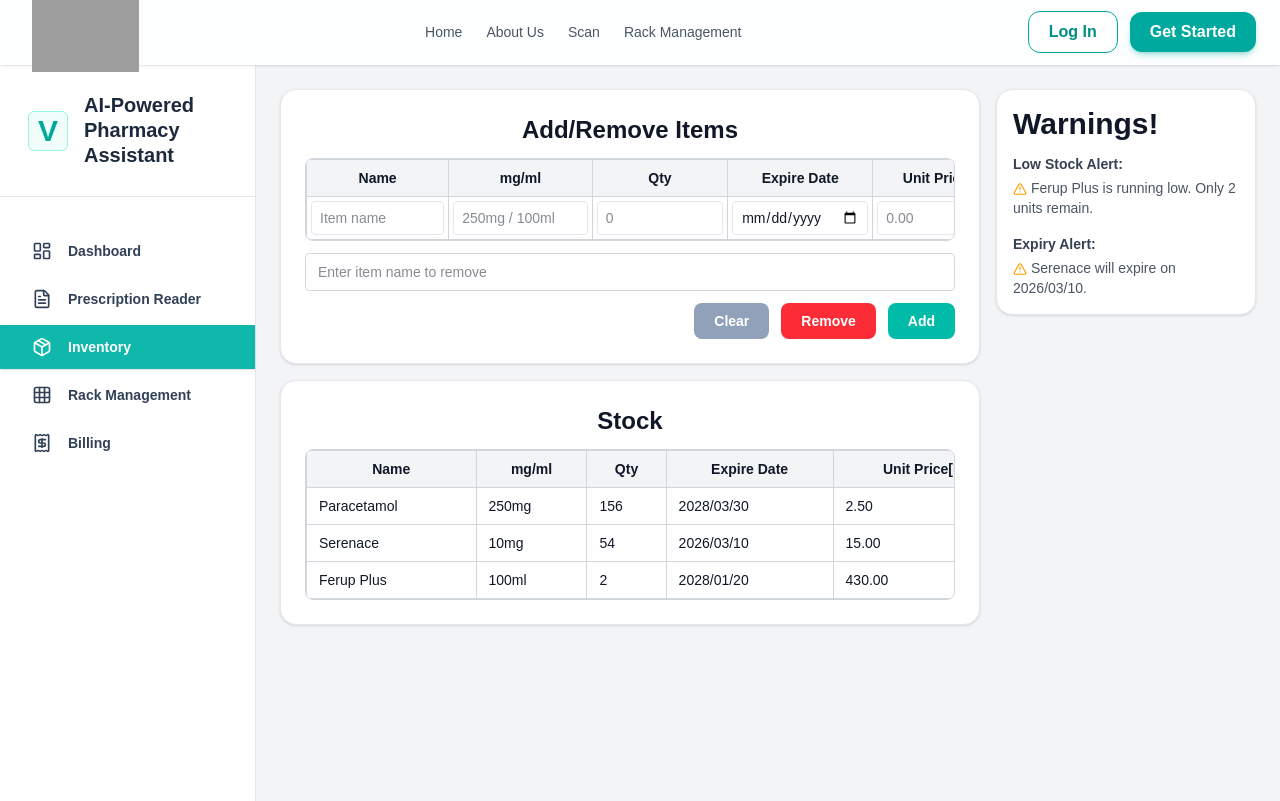
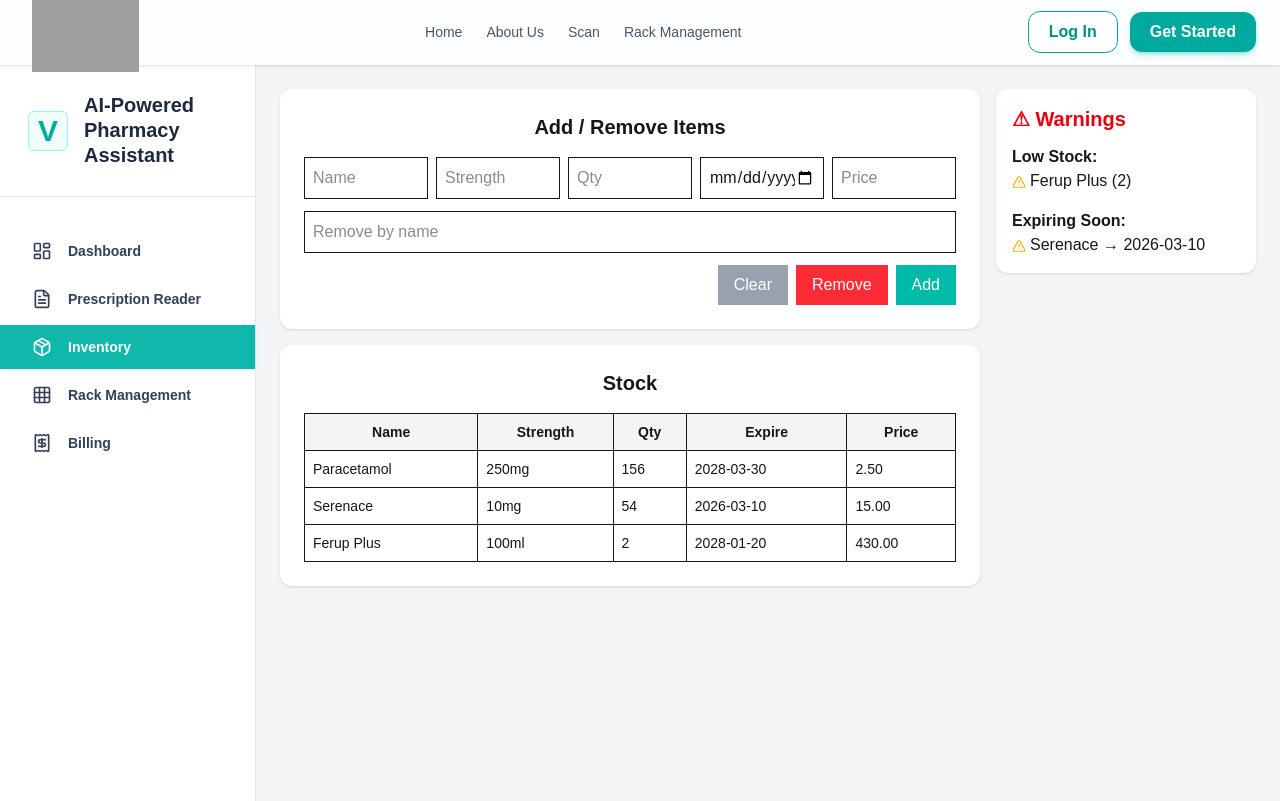
Before and after one commit to DLMJananjaya/Ai-popwered-Pharmacy-Assistant, a Next.js app in the folder pharmacy-assistant/: page /inventory in a window 1280 px wide. Built offline with nearby package versions, Linux system fonts and the light colour scheme; grey boxes are pictures that could not be loaded.

Commit message:
update pages

```diff
--- a/pharmacy-assistant/app/[...alwaysShow]/page.tsx
+++ b/pharmacy-assistant/app/[...alwaysShow]/page.tsx
@@ -9,20 +9,18 @@ interface PageProps {
 
 // 2. Apply the interface to the component
 function page({ params }: PageProps) {
-  console.log(params)
-
   return (
     <>
     <div className="text-black">
-      <h1 align="center">Please check Your URL</h1>
+      <h1 className="text-center">Please check Your URL</h1>
 
 
       <ul>
         {/* 3. Added optional chaining (?.) and the map index */}
-        {params?.alwaysShow?.map((item) => {
+        {params?.alwaysShow?.map((item, index) => {
           return (
             // 4. Added the required unique key prop
-            <li>
+            <li key={`${item}-${index}`}>
               {item}
             </li>
           )
--- a/pharmacy-assistant/app/inventory/page.tsx
+++ b/pharmacy-assistant/app/inventory/page.tsx
@@ -5,7 +5,9 @@ import Navbar from "../components/Navbar";
 import AppSidebar from "../components/AppSidebar";
 import { AlertTriangle } from "lucide-react";
 
+// ✅ TYPE
 type InventoryItem = {
+  id: string;
   name: string;
   strength: string;
   qty: number;
@@ -13,23 +15,48 @@ type InventoryItem = {
   unitPrice: number;
 };
 
+// ✅ INITIAL DATA (fixed date format)
 const INITIAL_ITEMS: InventoryItem[] = [
-  { name: "Paracetamol", strength: "250mg", qty: 156, expireDate: "2028/03/30", unitPrice: 2.5 },
-  { name: "Serenace", strength: "10mg", qty: 54, expireDate: "2026/03/10", unitPrice: 15.0 },
-  { name: "Ferup Plus", strength: "100ml", qty: 2, expireDate: "2028/01/20", unitPrice: 430.0 },
+  {
+    id: "1",
+    name: "Paracetamol",
+    strength: "250mg",
+    qty: 156,
+    expireDate: "2028-03-30",
+    unitPrice: 2.5,
+  },
+  {
+    id: "2",
+    name: "Serenace",
+    strength: "10mg",
+    qty: 54,
+    expireDate: "2026-03-10",
+    unitPrice: 15.0,
+  },
+  {
+    id: "3",
+    name: "Ferup Plus",
+    strength: "100ml",
+    qty: 2,
+    expireDate: "2028-01-20",
+    unitPrice: 430.0,
+  },
 ];
 
+// ✅ SAFE DATE FUNCTION
 const isWithinDays = (dateText: string, days: number) => {
-  const date = new Date(dateText.replaceAll("/", "-"));
-  if (Number.isNaN(date.getTime())) return false;
+  const date = new Date(dateText);
+  if (isNaN(date.getTime())) return false;
+
   const now = new Date();
   const diff = date.getTime() - now.getTime();
-  const daysDiff = diff / (1000 * 60 * 60 * 24);
-  return daysDiff >= 0 && daysDiff <= days;
+
+  return diff >= 0 && diff <= days * 24 * 60 * 60 * 1000;
 };
 
 export default function InventoryPage() {
   const [items, setItems] = useState<InventoryItem[]>(INITIAL_ITEMS);
+
   const [itemName, setItemName] = useState("");
   const [strength, setStrength] = useState("");
   const [qty, setQty] = useState("");
@@ -37,12 +64,15 @@ export default function InventoryPage() {
   const [unitPrice, setUnitPrice] = useState("");
   const [removeName, setRemoveName] = useState("");
 
-  const lowStockItems = useMemo(() => items.filter((item) => item.qty <= 5), [items]);
+  // ✅ ALERTS
+  const lowStockItems = useMemo(() => items.filter((i) => i.qty <= 5), [items]);
+
   const expiringSoonItems = useMemo(
-    () => items.filter((item) => isWithinDays(item.expireDate, 180)),
+    () => items.filter((i) => isWithinDays(i.expireDate, 180)),
     [items]
   );
 
+  // ✅ CLEAR
   const clearForm = () => {
     setItemName("");
     setStrength("");
@@ -52,208 +82,209 @@ export default function InventoryPage() {
     setRemoveName("");
   };
 
+  // ✅ ADD ITEM
   const addItem = () => {
     if (!itemName || !strength || !qty || !expireDate || !unitPrice) {
-      window.alert("Please fill all fields before adding an item.");
+      alert("Please fill all fields");
       return;
     }
 
     const parsedQty = Number(qty);
     const parsedPrice = Number(unitPrice);
-    if (Number.isNaN(parsedQty) || Number.isNaN(parsedPrice)) {
-      window.alert("Quantity and Unit Price must be valid numbers.");
+
+    if (isNaN(parsedQty) || isNaN(parsedPrice)) {
+      alert("Invalid numbers");
+      return;
+    }
+
+    if (parsedQty < 0 || parsedPrice < 0) {
+      alert("Values must be positive");
       return;
     }
 
     const newItem: InventoryItem = {
+      id: Date.now().toString(),
       name: itemName.trim(),
       strength: strength.trim(),
       qty: parsedQty,
       expireDate,
       unitPrice: parsedPrice,
     };
+
     setItems((prev) => [...prev, newItem]);
     clearForm();
   };
 
+  // ✅ REMOVE (remove only one item)
   const removeItem = () => {
     const target = removeName.trim().toLowerCase();
+
     if (!target) {
-      window.alert("Enter an item name to remove.");
+      alert("Enter item name");
       return;
     }
-    setItems((prev) => prev.filter((item) => item.name.toLowerCase() !== target));
+
+    setItems((prev) => {
+      const index = prev.findIndex(
+        (item) => item.name.toLowerCase() === target
+      );
+
+      if (index === -1) return prev;
+
+      const newItems = [...prev];
+      newItems.splice(index, 1);
+      return newItems;
+    });
+
     setRemoveName("");
   };
 
   return (
     <>
       <Navbar />
-      <div className="flex h-[calc(100vh-4rem)] bg-[#f3f4f6] text-gray-900">
+      <div className="flex h-[calc(100vh-4rem)] bg-gray-100">
         <AppSidebar active="inventory" />
 
-        <main className="flex-1 overflow-auto p-4 md:p-6">
-          <div className="grid grid-cols-1 gap-4 xl:grid-cols-[minmax(0,1fr)_260px]">
+        <main className="flex-1 p-6 overflow-auto">
+          <div className="grid xl:grid-cols-[1fr_260px] gap-4">
+
+            {/* LEFT */}
             <section className="space-y-4">
-              <div className="rounded-2xl border border-gray-200 bg-white p-4 shadow-sm md:p-6">
-                <h2 className="mb-3 text-center text-2xl font-bold">Add/Remove Items</h2>
-                <div className="overflow-x-auto rounded-lg border border-gray-300">
-                  <table className="w-full min-w-[720px] border-collapse text-sm">
-                    <thead className="bg-gray-100">
-                      <tr>
-                        <th className="border border-gray-300 px-3 py-2">Name</th>
-                        <th className="border border-gray-300 px-3 py-2">mg/ml</th>
-                        <th className="border border-gray-300 px-3 py-2">Qty</th>
-                        <th className="border border-gray-300 px-3 py-2">Expire Date</th>
-                        <th className="border border-gray-300 px-3 py-2">Unit Price[Rs]</th>
-                      </tr>
-                    </thead>
-                    <tbody>
-                      <tr>
-                        <td className="border border-gray-300 p-1">
+
+              {/* ADD FORM */}
+              <div className="bg-white p-6 rounded-xl shadow">
+                <h2 className="text-xl font-bold text-center mb-4">
+                  Add / Remove Items
+                </h2>
+
+                <div className="grid grid-cols-5 gap-2">
                   <input
+                    placeholder="Name"
                     value={itemName}
                     onChange={(e) => setItemName(e.target.value)}
-                            placeholder="Item name"
-                            className="w-full rounded border border-gray-200 px-2 py-1.5 outline-none focus:border-teal-500"
+                    className="border p-2"
                   />
-                        </td>
-                        <td className="border border-gray-300 p-1">
                   <input
+                    placeholder="Strength"
                     value={strength}
                     onChange={(e) => setStrength(e.target.value)}
-                            placeholder="250mg / 100ml"
-                            className="w-full rounded border border-gray-200 px-2 py-1.5 outline-none focus:border-teal-500"
+                    className="border p-2"
                   />
-                        </td>
-                        <td className="border border-gray-300 p-1">
                   <input
+                    type="number"
+                    placeholder="Qty"
                     value={qty}
                     onChange={(e) => setQty(e.target.value)}
-                            placeholder="0"
-                            type="number"
-                            className="w-full rounded border border-gray-200 px-2 py-1.5 outline-none focus:border-teal-500"
+                    className="border p-2"
                   />
-                        </td>
-                        <td className="border border-gray-300 p-1">
                   <input
+                    type="date"
                     value={expireDate}
                     onChange={(e) => setExpireDate(e.target.value)}
-                            type="date"
-                            className="w-full rounded border border-gray-200 px-2 py-1.5 outline-none focus:border-teal-500"
+                    className="border p-2"
                   />
-                        </td>
-                        <td className="border border-gray-300 p-1">
                   <input
+                    type="number"
+                    placeholder="Price"
                     value={unitPrice}
                     onChange={(e) => setUnitPrice(e.target.value)}
-                            placeholder="0.00"
-                            type="number"
-                            step="0.01"
-                            className="w-full rounded border border-gray-200 px-2 py-1.5 outline-none focus:border-teal-500"
+                    className="border p-2"
                   />
-                        </td>
-                      </tr>
-                    </tbody>
-                  </table>
                 </div>
 
                 <input
+                  placeholder="Remove by name"
                   value={removeName}
                   onChange={(e) => setRemoveName(e.target.value)}
-                  placeholder="Enter item name to remove"
-                  className="mt-3 w-full rounded border border-gray-300 px-3 py-2 text-sm outline-none focus:border-red-400"
+                  className="border p-2 w-full mt-3"
                 />
 
-                <div className="mt-3 flex justify-end gap-3">
-                  <button
-                    onClick={clearForm}
-                    className="rounded-lg bg-slate-400 px-5 py-2 text-sm font-semibold text-white transition hover:bg-slate-500"
-                  >
+                <div className="flex gap-2 mt-3 justify-end">
+                  <button onClick={clearForm} className="bg-gray-400 text-white px-4 py-2">
                     Clear
                   </button>
-                  <button
-                    onClick={removeItem}
-                    className="rounded-lg bg-red-500 px-5 py-2 text-sm font-semibold text-white transition hover:bg-red-600"
-                  >
+                  <button onClick={removeItem} className="bg-red-500 text-white px-4 py-2">
                     Remove
                   </button>
-                  <button
-                    onClick={addItem}
-                    className="rounded-lg bg-teal-500 px-5 py-2 text-sm font-semibold text-white transition hover:bg-teal-600"
-                  >
+                  <button onClick={addItem} className="bg-teal-500 text-white px-4 py-2">
                     Add
                   </button>
                 </div>
               </div>
 
-              <div className="rounded-2xl border border-gray-200 bg-white p-4 shadow-sm md:p-6">
-                <h2 className="mb-3 text-center text-2xl font-bold">Stock</h2>
-                <div className="overflow-x-auto rounded-lg border border-gray-300">
-                  <table className="w-full min-w-[720px] border-collapse text-sm">
-                    <thead className="bg-gray-100">
-                      <tr>
-                        <th className="border border-gray-300 px-3 py-2">Name</th>
-                        <th className="border border-gray-300 px-3 py-2">mg/ml</th>
-                        <th className="border border-gray-300 px-3 py-2">Qty</th>
-                        <th className="border border-gray-300 px-3 py-2">Expire Date</th>
-                        <th className="border border-gray-300 px-3 py-2">Unit Price[Rs]</th>
+              {/* TABLE */}
+              <div className="bg-white p-6 rounded-xl shadow">
+                <h2 className="text-xl font-bold text-center mb-4">Stock</h2>
+
+                <table className="w-full border text-sm">
+                  <thead>
+                    <tr className="bg-gray-100">
+                      <th className="border p-2">Name</th>
+                      <th className="border p-2">Strength</th>
+                      <th className="border p-2">Qty</th>
+                      <th className="border p-2">Expire</th>
+                      <th className="border p-2">Price</th>
                     </tr>
                   </thead>
+
                   <tbody>
                     {items.map((item) => (
-                        <tr key={`${item.name}-${item.expireDate}`}>
-                          <td className="border border-gray-300 px-3 py-2">{item.name}</td>
-                          <td className="border border-gray-300 px-3 py-2">{item.strength}</td>
-                          <td className="border border-gray-300 px-3 py-2">{item.qty}</td>
-                          <td className="border border-gray-300 px-3 py-2">{item.expireDate}</td>
-                          <td className="border border-gray-300 px-3 py-2">{item.unitPrice.toFixed(2)}</td>
+                      <tr key={item.id}>
+                        <td className="border p-2">{item.name}</td>
+                        <td className="border p-2">{item.strength}</td>
+                        <td className="border p-2">{item.qty}</td>
+                        <td className="border p-2">{item.expireDate}</td>
+                        <td className="border p-2">{item.unitPrice.toFixed(2)}</td>
                       </tr>
                     ))}
+
                     {items.length === 0 && (
                       <tr>
-                          <td colSpan={5} className="border border-gray-300 px-3 py-8 text-center text-gray-400">
-                            No stock items available
+                        <td colSpan={5} className="text-center p-6 text-gray-400">
+                          No items
                         </td>
                       </tr>
                     )}
                   </tbody>
                 </table>
               </div>
-              </div>
             </section>
 
-            <aside className="h-fit rounded-2xl border border-gray-200 bg-white p-4 shadow-sm">
-              <h3 className="mb-3 text-3xl font-bold">Warnings!</h3>
-              <div className="space-y-4 text-sm">
-                <div>
-                  <p className="mb-1 font-semibold text-gray-700">Low Stock Alert:</p>
+            {/* RIGHT PANEL */}
+            <aside className="bg-white p-4 rounded-xl shadow h-fit">
+              <h3 className="text-xl font-bold text-red-600 mb-3">⚠ Warnings</h3>
+
+              {/* LOW STOCK */}
+              <div className="mb-4">
+                <p className="font-semibold">Low Stock:</p>
                 {lowStockItems.length > 0 ? (
                   lowStockItems.map((item) => (
-                      <p key={item.name} className="text-gray-600">
-                        <AlertTriangle size={14} className="mr-1 inline text-amber-500" />
-                        {item.name} is running low. Only {item.qty} units remain.
+                    <p key={item.id}>
+                      <AlertTriangle className="inline mr-1 text-yellow-500" size={14} />
+                      {item.name} ({item.qty})
                     </p>
                   ))
                 ) : (
-                    <p className="text-gray-500">No low stock items.</p>
+                  <p className="text-gray-400">No issues</p>
                 )}
               </div>
+
+              {/* EXPIRY */}
               <div>
-                  <p className="mb-1 font-semibold text-gray-700">Expiry Alert:</p>
+                <p className="font-semibold">Expiring Soon:</p>
                 {expiringSoonItems.length > 0 ? (
                   expiringSoonItems.map((item) => (
-                      <p key={`${item.name}-exp`} className="text-gray-600">
-                        <AlertTriangle size={14} className="mr-1 inline text-amber-500" />
-                        {item.name} will expire on {item.expireDate}.
+                    <p key={item.id}>
+                      <AlertTriangle className="inline mr-1 text-yellow-500" size={14} />
+                      {item.name} → {item.expireDate}
                     </p>
                   ))
                 ) : (
-                    <p className="text-gray-500">No near-expiry items.</p>
+                  <p className="text-gray-400">No issues</p>
                 )}
               </div>
-              </div>
             </aside>
+
           </div>
         </main>
       </div>
```
Also changed, not shown: pharmacy-assistant/app/rackManagement/page.tsx (+259 -208 lines). Lines whose indentation alone changed are shown as unchanged.
